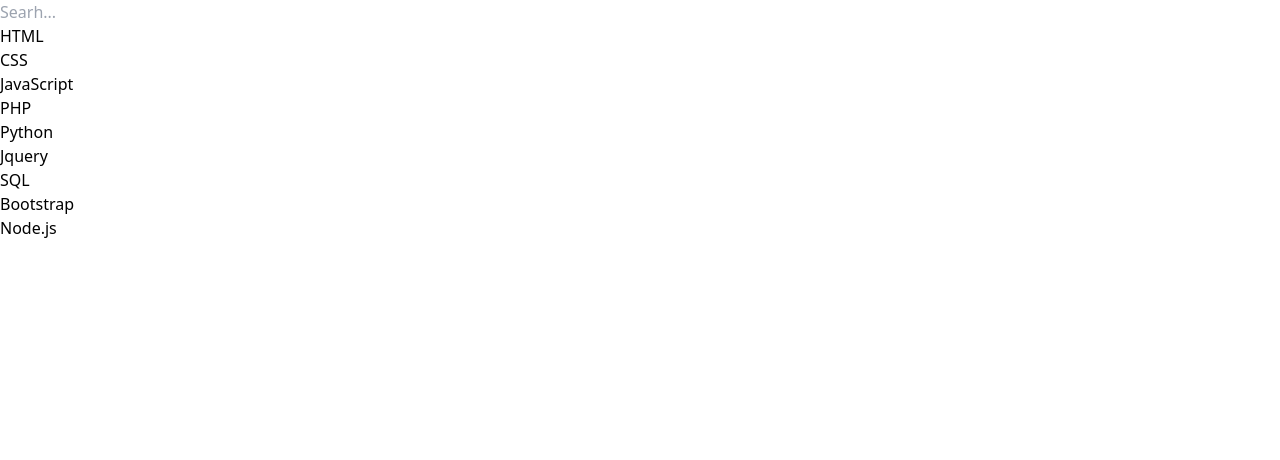
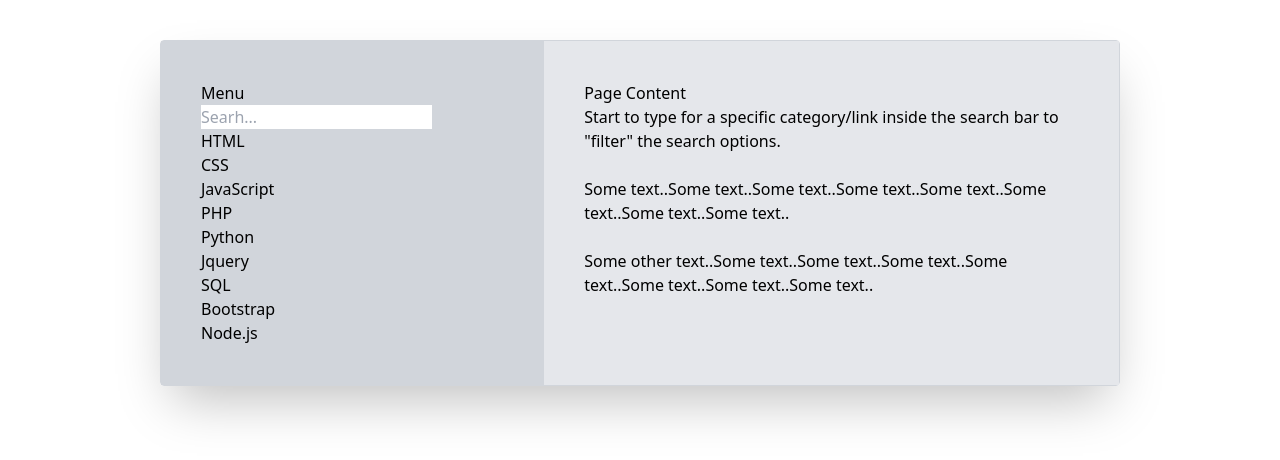
Before and after one commit to G-web007/Search-Menu, a website: page index.html in a window 1280 px wide. Drawn offline with Linux system fonts and the light colour scheme.

Commit message:
Add container design tailwindcss

```diff
--- a/index.html
+++ b/index.html
@@ -12,9 +12,14 @@
     <link href="output.css" rel="stylesheet">
 </head>
 <body>
+
+    <div class="flex flex-rows w-9/12 mx-auto mt-10 rounded border border-gray-300 shadow-2xl">
+        <div class="w-2/5 bg-gray-300 p-10">
+            <h1>Menu</h1>
+
             <input type="text" id="searchId" placeholder="Searh..." title="Type in a category">
 
-    <ul id="menu bg-gray-500">
+            <ul>
                 <li><a href="#">HTML</a></li>
                 <li><a href="#">CSS</a></li>
                 <li><a href="#">JavaScript</a></li>
@@ -25,6 +30,15 @@
                 <li><a href="#">Bootstrap</a></li>
                 <li><a href="#">Node.js</a></li>
             </ul>
+        </div>
+
+        <div class="w-3/5 bg-gray-200 p-10">
+            <h2>Page Content</h2>
+            <p>Start to type for a specific category/link inside the search bar to "filter" the search options.</p><br>
+            <p>Some text..Some text..Some text..Some text..Some text..Some text..Some text..Some text..</p><br>
+            <p>Some other text..Some text..Some text..Some text..Some text..Some text..Some text..Some text..</p>
+        </div>
+    </div>
 
     <script src="main.js"></script>
 </body>
```
Also changed, not shown: output.css. Lines whose indentation alone changed are shown as unchanged.
